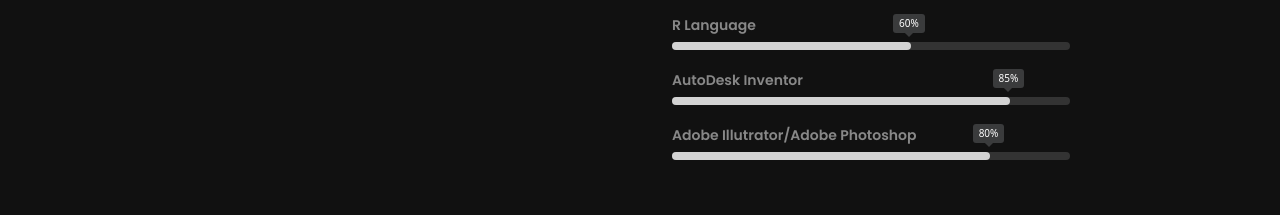
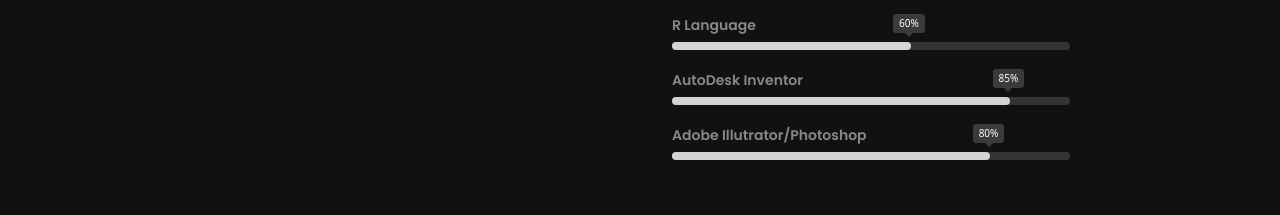
Before and after one commit to samisamara/personalWebpage, a React (Create React App) app: page / in a window 1280 px wide. Shown: the part 1760-1975 px from the top of the page. Built offline with nearby package versions, Linux system fonts and the light colour scheme.

Commit message:
shortened adobe name in skills

```diff
--- a/src/components/SkillBar/SkillBar.js
+++ b/src/components/SkillBar/SkillBar.js
@@ -105,7 +105,7 @@
       </div>
 
       <div className="skill-box">
-        <span className="title">Adobe Illutrator/Adobe Photoshop</span>
+        <span className="title">Adobe Illutrator/Photoshop</span>
         <div className="skill-bar">
           <span className="skill-per adobe">
             <span className="tooltip">80%</span>
```
